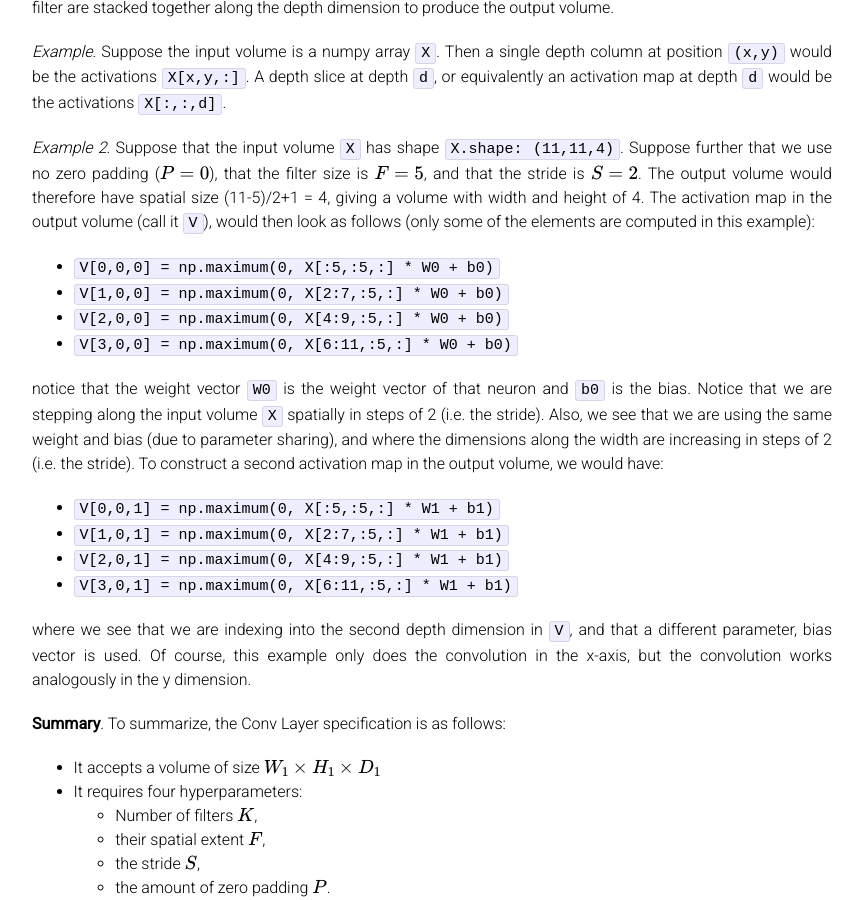
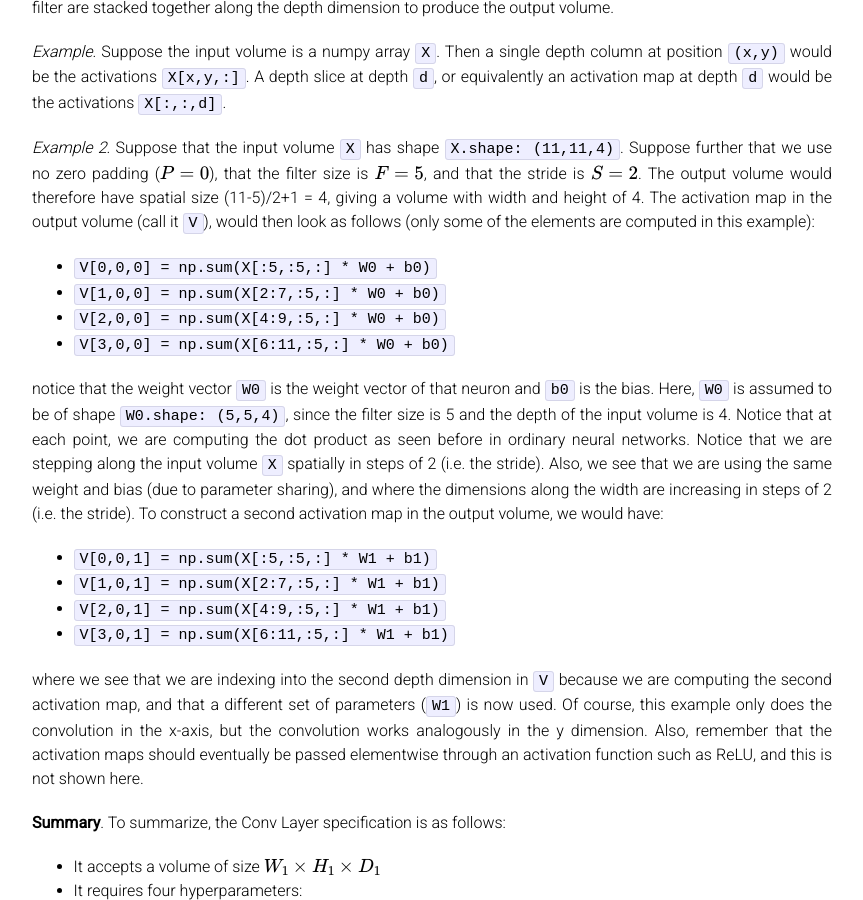
Before and after one commit to cs231n/cs231n.github.io, a Jekyll site: the page built from convolutional-networks.md, in a window 1280 px wide and 900 px high, scrolled down 3423 px. Shown: the whole window, without its empty margins (208-1071 px from the left). Built offline with Jekyll 4.4.1, drawn with Linux system fonts in a browser that asks for light colours; Markdown is read by kramdown in place of the engine named in the settings; formulas are drawn with MathJax 3.

Commit message:
oops clarifying

```diff
--- a/convolutional-networks.md
+++ b/convolutional-networks.md
@@ -65,19 +65,19 @@ Additionally, if all neurons in a single depth slice are using the same weight v
 
 *Example 2*. Suppose that the input volume `X` has shape `X.shape: (11,11,4)`. Suppose further that we use no zero padding (\\(P = 0\\)), that the filter size is \\(F = 5\\), and that the stride is \\(S = 2\\). The output volume would therefore have spatial size (11-5)/2+1 = 4, giving a volume with width and height of 4. The activation map in the output volume (call it `V`), would then look as follows (only some of the elements are computed in this example):
 
-- `V[0,0,0] = np.maximum(0, X[:5,:5,:] * W0 + b0)`
-- `V[1,0,0] = np.maximum(0, X[2:7,:5,:] * W0 + b0)`
-- `V[2,0,0] = np.maximum(0, X[4:9,:5,:] * W0 + b0)`
-- `V[3,0,0] = np.maximum(0, X[6:11,:5,:] * W0 + b0)`
+- `V[0,0,0] = np.sum(X[:5,:5,:] * W0 + b0)`
+- `V[1,0,0] = np.sum(X[2:7,:5,:] * W0 + b0)`
+- `V[2,0,0] = np.sum(X[4:9,:5,:] * W0 + b0)`
+- `V[3,0,0] = np.sum(X[6:11,:5,:] * W0 + b0)`
 
-notice that the weight vector `W0` is the weight vector of that neuron and `b0` is the bias. Notice that we are stepping along the input volume `X` spatially in steps of 2 (i.e. the stride). Also, we see that we are using the same weight and bias (due to parameter sharing), and where the dimensions along the width are increasing in steps of 2 (i.e. the stride). To construct a second activation map in the output volume, we would have:
+notice that the weight vector `W0` is the weight vector of that neuron and `b0` is the bias. Here, `W0` is assumed to be of shape `W0.shape: (5,5,4)`, since the filter size is 5 and the depth of the input volume is 4. Notice that at each point, we are computing the dot product as seen before in ordinary neural networks. Notice that we are stepping along the input volume `X` spatially in steps of 2 (i.e. the stride). Also, we see that we are using the same weight and bias (due to parameter sharing), and where the dimensions along the width are increasing in steps of 2 (i.e. the stride). To construct a second activation map in the output volume, we would have:
 
-- `V[0,0,1] = np.maximum(0, X[:5,:5,:] * W1 + b1)`
-- `V[1,0,1] = np.maximum(0, X[2:7,:5,:] * W1 + b1)`
-- `V[2,0,1] = np.maximum(0, X[4:9,:5,:] * W1 + b1)`
-- `V[3,0,1] = np.maximum(0, X[6:11,:5,:] * W1 + b1)`
+- `V[0,0,1] = np.sum(X[:5,:5,:] * W1 + b1)`
+- `V[1,0,1] = np.sum(X[2:7,:5,:] * W1 + b1)`
+- `V[2,0,1] = np.sum(X[4:9,:5,:] * W1 + b1)`
+- `V[3,0,1] = np.sum(X[6:11,:5,:] * W1 + b1)`
 
-where we see that we are indexing into the second depth dimension in `V`, and that a different parameter, bias vector is used. Of course, this example only does the convolution in the x-axis, but the convolution works analogously in the y dimension.
+where we see that we are indexing into the second depth dimension in `V` because we are computing the second activation map, and that a different set of parameters (`W1`) is now used. Of course, this example only does the convolution in the x-axis, but the convolution works analogously in the y dimension. Also, remember that the activation maps should eventually be passed elementwise through an activation function such as ReLU, and this is not shown here.
 
 **Summary**. To summarize, the Conv Layer specification is as follows:
 
```
